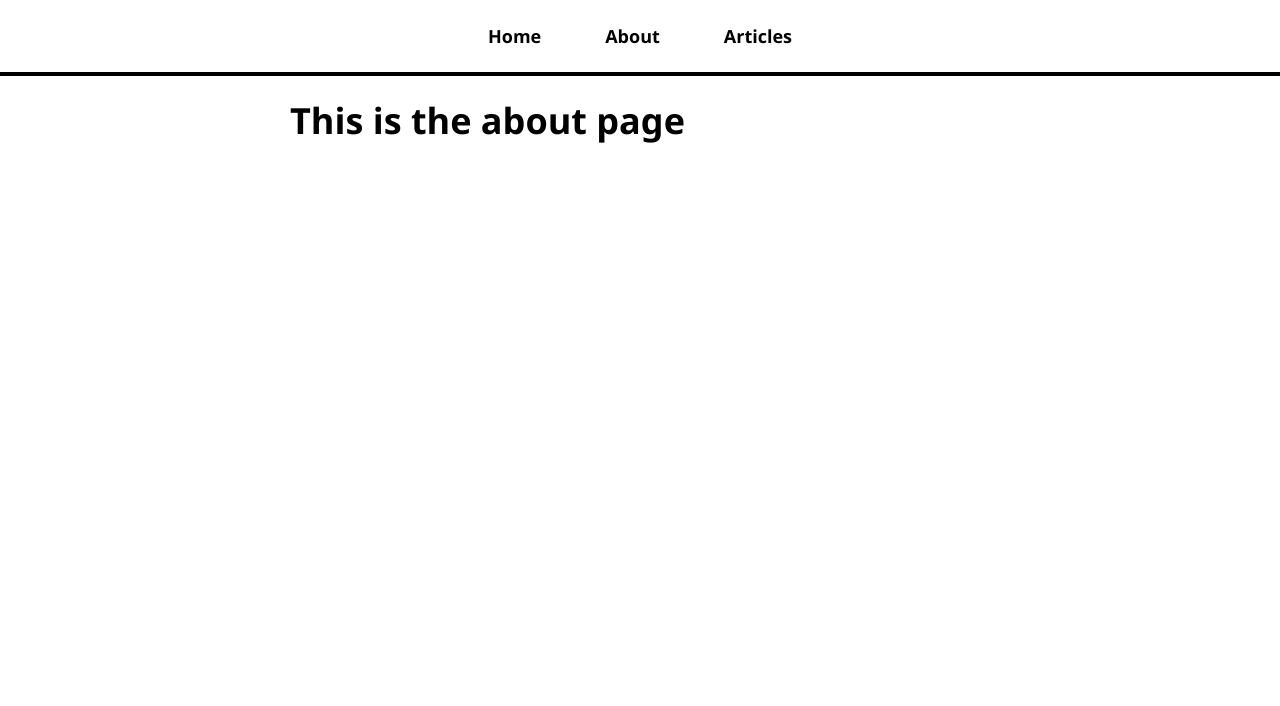
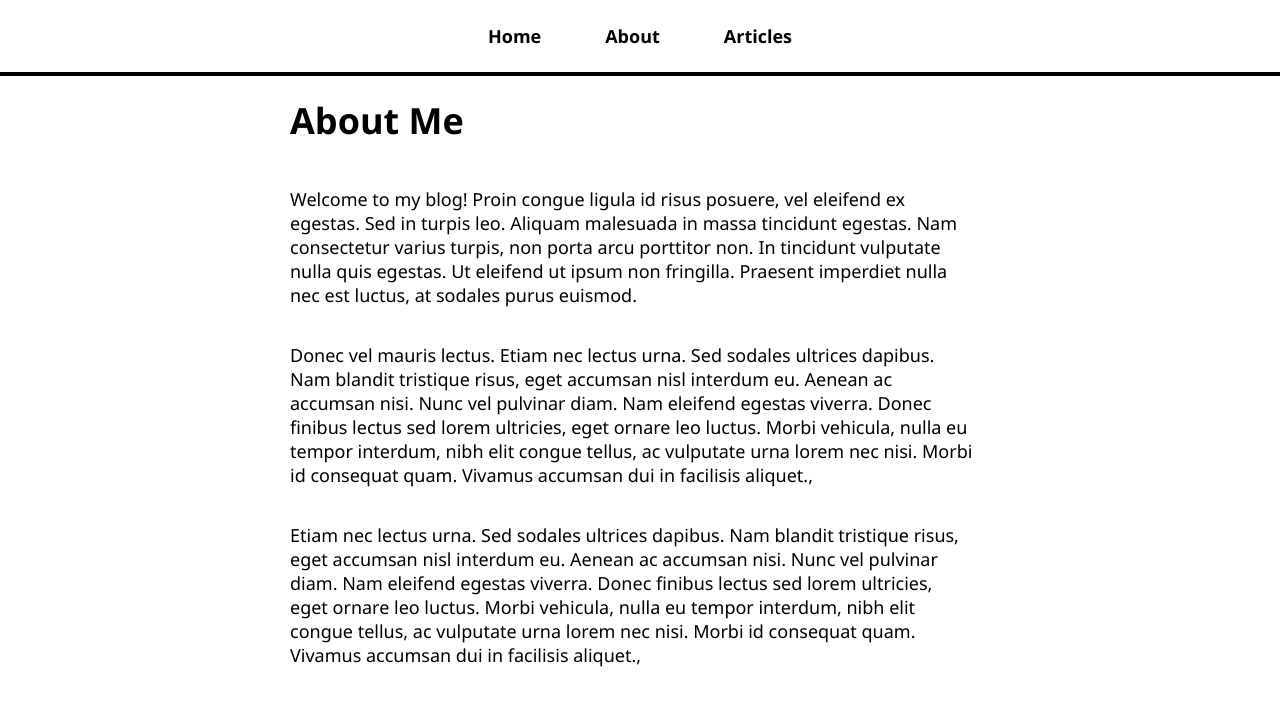
Before and after one commit to leandromichelena/react-simple-blog, a React (Create React App) app: page /about in a window 1280 px wide. Shown: the top 706 px of the page. Built offline with nearby package versions, Linux system fonts and the light colour scheme.

Commit message:
Created ArticlesList component to be reused on multiple pages. Linked NotFoundPage to every other route using /* path. Also displays NotFoundPage when article is not found.

```diff
--- a/src/App.js
+++ b/src/App.js
@@ -5,6 +5,7 @@
 import ArticlesListPage from './pages/ArticlesList';
 import ArticlePage from './pages/ArticlePage';
 import NavBar from './NavBar';
+import NotFoundPage from './pages/NotFoundPage';
 
 function App() {
   return (
@@ -17,6 +18,7 @@
               <Route path='/about' element= {<AboutPage />} />
               <Route path='/articles' element= {<ArticlesListPage />} />
               <Route path='/articles/:articleId' element= {<ArticlePage />} />
+              <Route path='*' element= {<NotFoundPage />} />
             </Routes>
           </div>
         </div>
--- /dev/null
+++ b/src/components/ArticlesList.js
@@ -0,0 +1,16 @@
+import { Link } from "react-router-dom";
+
+const ArticlesList = ({articles}) => {
+    return (
+        <>
+            {articles.map(article =>
+                <Link key={article.name} to={`/articles/${article.name}`} className="article-list-item">
+                    <h3>{article.title}</h3>
+                    <p>{article.content[0].substring(0, 150)} [...]</p>
+                </Link>
+            )}
+        </>
+    );
+};
+
+export default ArticlesList
--- a/src/pages/AboutPage.js
+++ b/src/pages/AboutPage.js
@@ -1,6 +1,32 @@
 const AboutPage = () => {
     return (
-        <h1>This is the about page</h1>
+        <>
+            <h1>About Me</h1>
+            <p>
+                Welcome to my blog! Proin congue
+                ligula id risus posuere, vel eleifend ex egestas. Sed in turpis leo.
+                Aliquam malesuada in massa tincidunt egestas. Nam consectetur varius turpis,
+                non porta arcu porttitor non. In tincidunt vulputate nulla quis egestas. Ut
+                eleifend ut ipsum non fringilla. Praesent imperdiet nulla nec est luctus, at
+                sodales purus euismod.
+            </p>
+            <p>
+                Donec vel mauris lectus. Etiam nec lectus urna. Sed sodales ultrices dapibus.
+                Nam blandit tristique risus, eget accumsan nisl interdum eu. Aenean ac accumsan
+                nisi. Nunc vel pulvinar diam. Nam eleifend egestas viverra. Donec finibus lectus
+                sed lorem ultricies, eget ornare leo luctus. Morbi vehicula, nulla eu tempor
+                interdum, nibh elit congue tellus, ac vulputate urna lorem nec nisi. Morbi id
+                consequat quam. Vivamus accumsan dui in facilisis aliquet.,
+            </p>
+            <p>
+                Etiam nec lectus urna. Sed sodales ultrices dapibus.
+                Nam blandit tristique risus, eget accumsan nisl interdum eu. Aenean ac accumsan
+                nisi. Nunc vel pulvinar diam. Nam eleifend egestas viverra. Donec finibus lectus
+                sed lorem ultricies, eget ornare leo luctus. Morbi vehicula, nulla eu tempor
+                interdum, nibh elit congue tellus, ac vulputate urna lorem nec nisi. Morbi id
+                consequat quam. Vivamus accumsan dui in facilisis aliquet.,
+            </p>
+        </>
     );
 }
 
--- a/src/pages/ArticlePage.js
+++ b/src/pages/ArticlePage.js
@@ -1,9 +1,16 @@
 import { useParams } from "react-router-dom";
+import NotFoundPage from "./NotFoundPage";
 import articles from "./article-content";
 
 const ArticlePage = () => {
     const  { articleId } = useParams();
     const article = articles.find(article => article.name === articleId);
+
+    if (!article) {
+        return (
+            <NotFoundPage />
+        )
+    }
 
     return (
         <>
--- a/src/pages/ArticlesList.js
+++ b/src/pages/ArticlesList.js
@@ -1,16 +1,11 @@
-import { Link } from "react-router-dom";
+import ArticlesList from "../components/ArticlesList";
 import articles from "./article-content";
 
 const ArticlesListPage = () => {
     return (
         <>
             <h1>Articles</h1>
-            {articles.map(article =>
-                <Link key={article.name} to={`/articles/${article.name}`} className="article-list-item">
-                    <h3>{article.title}</h3>
-                    <p>{article.content[0].substring(0,150)} [...]</p>
-                </Link>
-                )}
+            <ArticlesList articles={articles} />
         </>
     );
 }
--- a/src/pages/HomePage.js
+++ b/src/pages/HomePage.js
@@ -1,6 +1,32 @@
 const HomePage = () => {
     return (
-        <h1>This is the home page</h1>
+        <>
+            <h1>Hello, welcome to my blog!</h1>
+            <p>
+                Welcome to my blog! Proin congue
+                ligula id risus posuere, vel eleifend ex egestas. Sed in turpis leo.
+                Aliquam malesuada in massa tincidunt egestas. Nam consectetur varius turpis,
+                non porta arcu porttitor non. In tincidunt vulputate nulla quis egestas. Ut
+                eleifend ut ipsum non fringilla. Praesent imperdiet nulla nec est luctus, at
+                sodales purus euismod.
+            </p>
+            <p>
+                Donec vel mauris lectus. Etiam nec lectus urna. Sed sodales ultrices dapibus.
+                Nam blandit tristique risus, eget accumsan nisl interdum eu. Aenean ac accumsan
+                nisi. Nunc vel pulvinar diam. Nam eleifend egestas viverra. Donec finibus lectus
+                sed lorem ultricies, eget ornare leo luctus. Morbi vehicula, nulla eu tempor
+                interdum, nibh elit congue tellus, ac vulputate urna lorem nec nisi. Morbi id
+                consequat quam. Vivamus accumsan dui in facilisis aliquet.,
+            </p>
+            <p>
+                Etiam nec lectus urna. Sed sodales ultrices dapibus.
+                Nam blandit tristique risus, eget accumsan nisl interdum eu. Aenean ac accumsan
+                nisi. Nunc vel pulvinar diam. Nam eleifend egestas viverra. Donec finibus lectus
+                sed lorem ultricies, eget ornare leo luctus. Morbi vehicula, nulla eu tempor
+                interdum, nibh elit congue tellus, ac vulputate urna lorem nec nisi. Morbi id
+                consequat quam. Vivamus accumsan dui in facilisis aliquet.,
+            </p>
+        </>
     );
 }
 
--- a/src/pages/NotFoundPage.js
+++ b/src/pages/NotFoundPage.js
@@ -0,0 +1,7 @@
+const NotFoundPage = () => {
+    return(
+        <h1>404: Page not found.</h1>
+    )
+};
+
+export default NotFoundPage;
```
